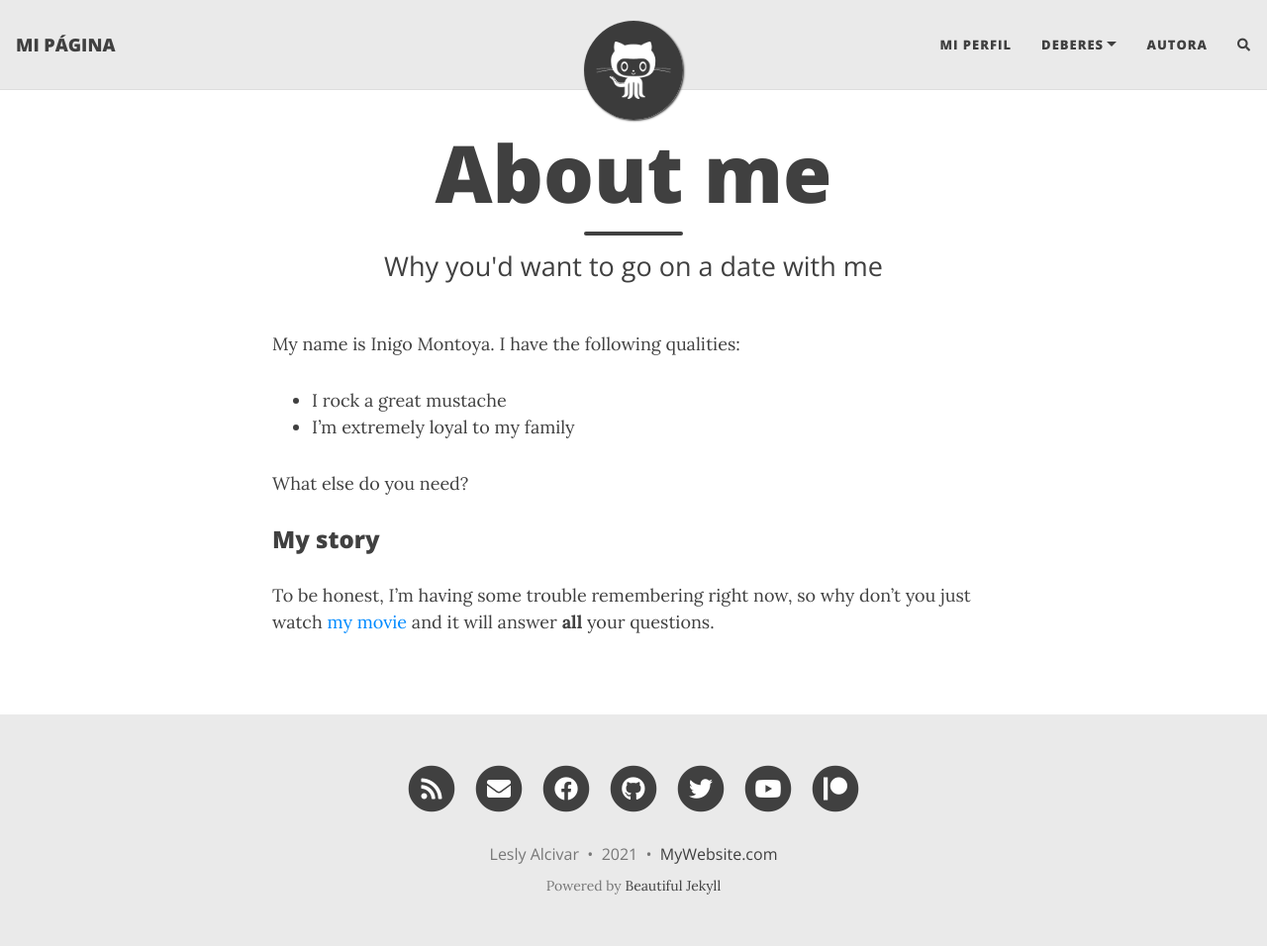
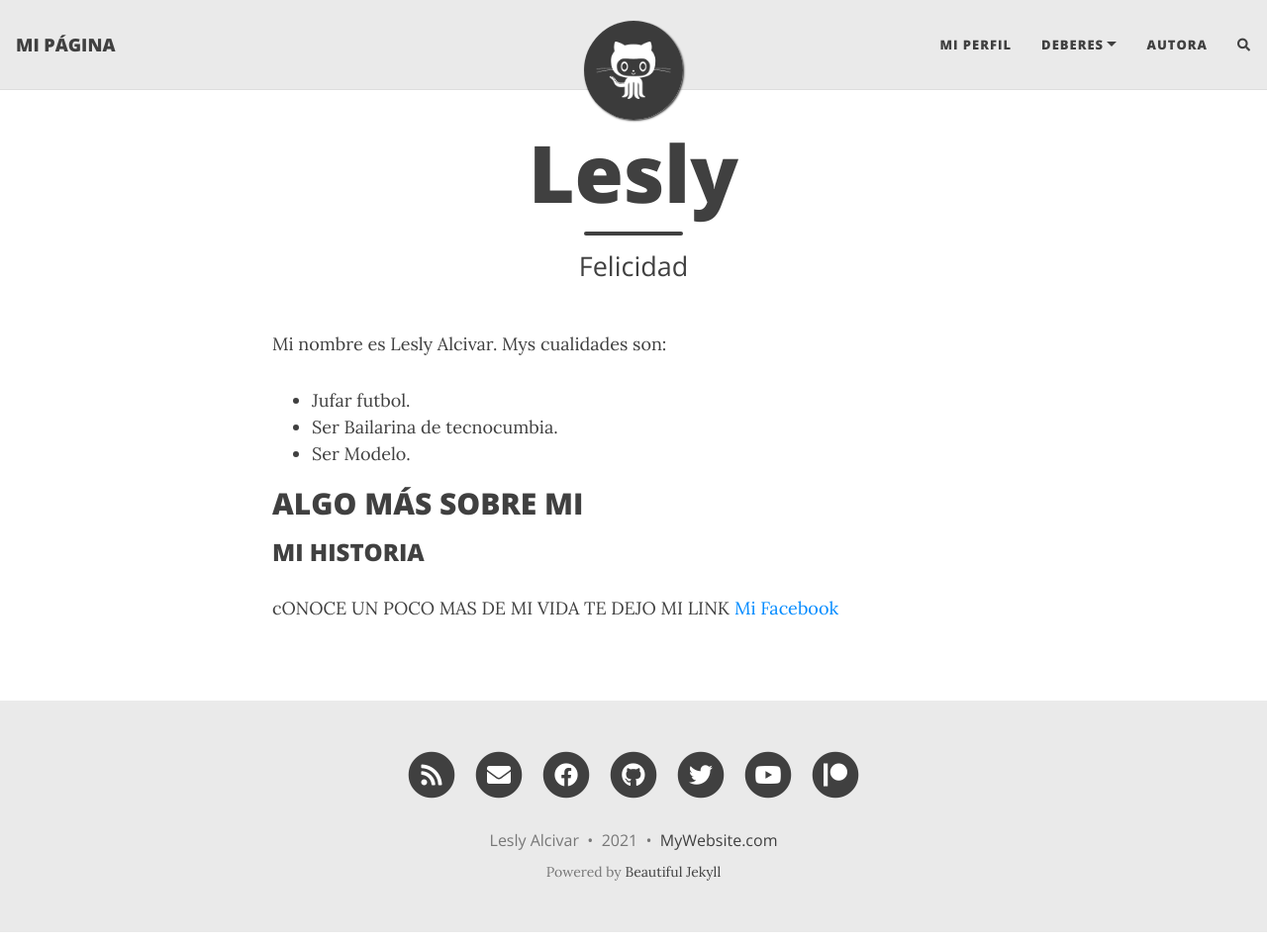
Before and after one commit to LeslyAlcivar13/LeslyAlcivar13.github.io, a Jekyll site: the page built from aboutme.md, in a window 1280 px wide and 956 px high. Shown: the whole window at 99% size. Built offline with Jekyll 4.4.1, drawn with Linux system fonts in a browser that asks for light colours; nearby versions of some CDN libraries; comment, search, counter and statistics services are not loaded.

Commit message:
Update aboutme.md

```diff
--- a/aboutme.md
+++ b/aboutme.md
@@ -1,16 +1,18 @@
 ---
 layout: page
-title: About me
-subtitle: Why you'd want to go on a date with me
+title: Lesly
+subtitle: Felicidad
 ---
 
-My name is Inigo Montoya. I have the following qualities:
+Mi nombre es Lesly Alcivar. Mys cualidades son:
 
-- I rock a great mustache
-- I'm extremely loyal to my family
+- Jufar futbol.
+- Ser Bailarina de tecnocumbia.
+- Ser Modelo.
 
-What else do you need?
+ALGO MÁS SOBRE MI
+---
 
-### My story
+### MI HISTORIA
 
-To be honest, I'm having some trouble remembering right now, so why don't you just watch [my movie](https://en.wikipedia.org/wiki/The_Princess_Bride_%28film%29) and it will answer **all** your questions.
+cONOCE UN POCO MAS DE MI VIDA TE DEJO MI LINK [Mi Facebook](https://www.facebook.com/estefania.alcivar.1)
```
